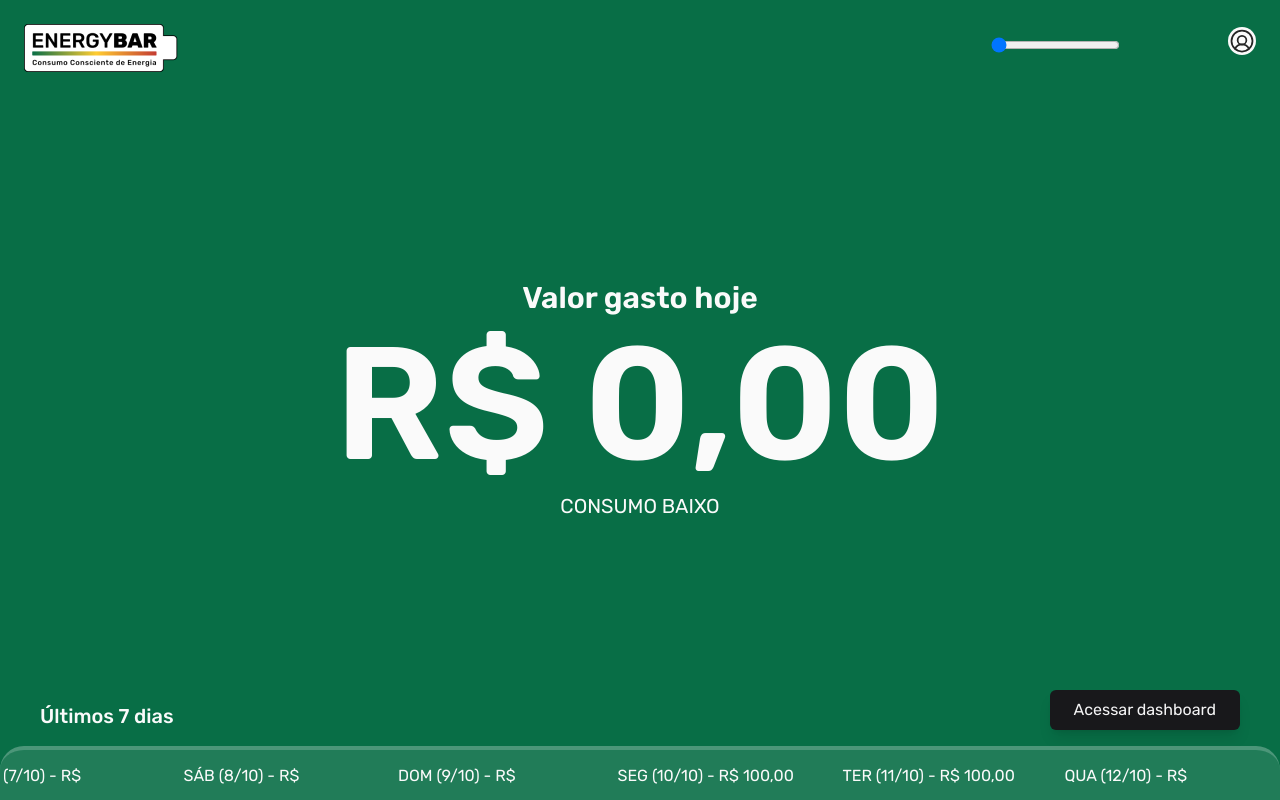
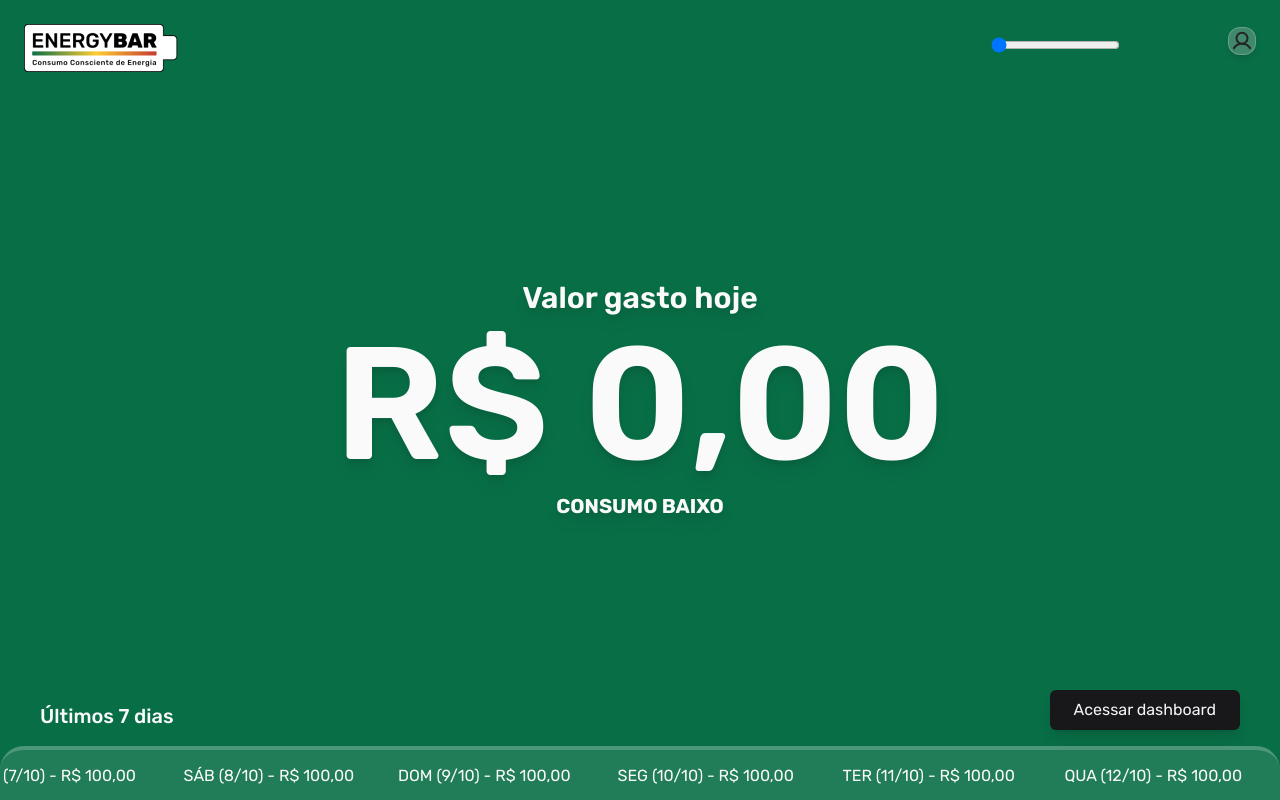
Before and after one commit to ifce-inova-2022/web, a React (Vite) app: page / in a window 1280 px wide. Built offline with nearby package versions, Linux system fonts and the light colour scheme.

Commit message:
refactor

```diff
--- a/package.json
+++ b/package.json
@@ -9,7 +9,6 @@
     "preview": "vite preview"
   },
   "dependencies": {
-    "@headlessui/react": "^1.7.3",
     "@radix-ui/react-checkbox": "^1.0.1",
     "phosphor-react": "^1.4.1",
     "react": "^18.2.0",
--- a/src/components/Header.tsx
+++ b/src/components/Header.tsx
@@ -1,6 +1,6 @@
 import { useState } from "react";
 import { Link } from "react-router-dom";
-import { UserCircle, X } from "phosphor-react";
+import { User, UserCircle, X } from "phosphor-react";
 
 export function Header() {
   const [user, setUser] = useState<undefined | { name: string; type: string }>({
@@ -28,10 +28,10 @@ export function Header() {
             className="outline-none"
             onClick={() => setIsOpenMenu(!isOpenMenu)}
           >
-            <UserCircle
+            <User
               size={28}
-              weight={"regular"}
-              className="bg-zinc-50 rounded-full hover:scale-110"
+              weight={"bold"}
+              className="card p-[2px] rounded-full shadow-md hover:shadow-lg hover:shadow-xl hover:scale-110 transition-all"
             />
           </button>
           {isOpenMenu ? (
--- a/src/components/SectionDashboard.tsx
+++ b/src/components/SectionDashboard.tsx
@@ -7,7 +7,7 @@ interface SectionDashboardProps {
 
 export function SectionDashboard({ title, children }: SectionDashboardProps) {
   return (
-    <section className="flex-1 sm:p-6 p-2 text-zinc-700 bg-zinc-100">
+    <section className="flex-1 sm:p-6 p-2 text-zinc-700 bg-zinc-100 overflow-auto">
       <h1 className="text-3xl font-bold">{title}</h1>
       {children}
     </section>
--- a/src/pages/Dashboard.tsx
+++ b/src/pages/Dashboard.tsx
@@ -1,4 +1,4 @@
-import { ChartLine, TrendDown } from "phosphor-react";
+import { ChartLine } from "phosphor-react";
 import { useState } from "react";
 import { Diary } from "../components/consumption/Diary";
 import { Monthly } from "../components/consumption/Monthly";
@@ -13,26 +13,26 @@ export function Dashboard() {
 
   return (
     <main className="w-screen h-screen flex bg-zinc-300">
-      <aside className="pt-36 bg-custom-green-default text-zinc-50">
+      <aside className="pt-36 bg-custom-green-default text-zinc-50 z-0">
         <h2 className="p-4 text-2xl font-semibold flex items-center gap-2">
           <ChartLine />
           Gráficos
         </h2>
-        <ul className="!cursor-pointer">
+        <ul className="!cursor-pointer flex flex-col overflow-visible">
           {categories.map((item) => {
             return (
-              <li
-                className={`w-52 sm:px-6 px-2 py-2.5 text-sm font-medium leading-5 bg-custom-green-default",
-              "ring-zinc-700 ring-opacity-60 ring-offset-2 ring-offset-custom-green-hover focus:outline-none focus:ring-2 transition-colors duration-300 ${
-                category === item
-                  ? "bg-custom-green-hover shadow"
-                  : "text-blue-100 hover:bg-custom-green-hover/10 hover:text-white"
-              }`}
+              <button
+                className={`text-start w-52 sm:px-6 py-3 text-sm font-medium leading-5 bg-custom-green-default",
+                "focus:border-b-0 focus:border-l-8 ring-0 outline-none transition-all duration-300 ${
+                  category === item
+                    ? "bg-custom-green-hover shadow-md scale-[1.03]"
+                    : "text-blue-100 hover:bg-custom-green-hover/10 hover:text-white"
+                }`}
                 key={item}
                 onClick={() => setCategory(item)}
               >
                 {item}
-              </li>
+              </button>
             );
           })}
         </ul>
--- a/src/pages/Home.tsx
+++ b/src/pages/Home.tsx
@@ -3,6 +3,16 @@ import { Link } from "react-router-dom";
 
 import AliceCarousel from "react-alice-carousel";
 import "react-alice-carousel/lib/alice-carousel.css";
+
+const lastSevenDays = [
+  "SEX (7/10) - R$ 100,00",
+  "SÁB (8/10) - R$ 100,00",
+  "DOM (9/10) - R$ 100,00",
+  "SEG (10/10) - R$ 100,00",
+  "TER (11/10) - R$ 100,00",
+  "QUA (12/10) - R$ 100,00",
+  "QUI (13/10) - R$ 100,00",
+];
 
 export function Home() {
   const [statusConsumer, setStatusConsumer] = useState("baixo");
@@ -18,7 +28,7 @@ export function Home() {
     statusConsumer === "baixo"
       ? "bg-custom-green-default text-zinc-50"
       : statusConsumer === "moderado"
-      ? "bg-custom-yellow-default text-zinc-900"
+      ? "bg-custom-yellow-hover text-zinc-900"
       : "bg-custom-red-default text-zinc-50";
 
   return (
@@ -31,15 +41,17 @@ export function Home() {
           value={value}
           onChange={(e) => setValue(+e.target.value)}
           min={0}
-          max={100}
+          max={100.0}
         />
       </div>
-      <section className="flex flex-col items-center gap-2">
+      <section className="flex flex-col items-center gap-2 drop-shadow-lg">
         <h1 className="text-3xl font-semibold">Valor gasto hoje</h1>
         <p className="lg:text-[10rem] sm:text-9xl text-6xl font-semibold transition-all">
           R$ {value},00
         </p>
-        <span className="text-xl uppercase">Consumo {statusConsumer}</span>
+        <span className="text-xl uppercase font-bold">
+          Consumo {statusConsumer}
+        </span>
       </section>
       <footer className="w-full absolute bottom-0 left-0 flex flex-col sm:gap-4 gap-2">
         <div className="flex-1 flex sm:flex-row flex-col-reverse justify-between items-end sm:gap-0 gap-4 sm:px-10 px-4">
@@ -68,15 +80,9 @@ export function Home() {
             animationEasingFunction={"linear"}
             infinite={true}
             disableSlideInfo={true}
-            items={[
-              <p className="w-fit px-6">SEX (7/10) - R$ 100,00</p>,
-              <p className="w-fit px-6">SÁB (8/10) - R$ 100,00</p>,
-              <p className="w-fit px-6">DOM (9/10) - R$ 100,00</p>,
-              <p className="w-fit px-6">SEG (10/10) - R$ 100,00</p>,
-              <p className="w-fit px-6">TER (11/10) - R$ 100,00</p>,
-              <p className="w-fit px-6">QUA (12/10) - R$ 100,00</p>,
-              <p className="w-fit px-6">QUI (13/10) - R$ 100,00</p>,
-            ]}
+            items={lastSevenDays.map((item) => (
+              <p className="whitespace-nowrap w-fit px-6">{item}</p>
+            ))}
           />
         </div>
       </footer>
```
Also changed, not shown: 2 other files (tests, documents, lock files or other folders).
